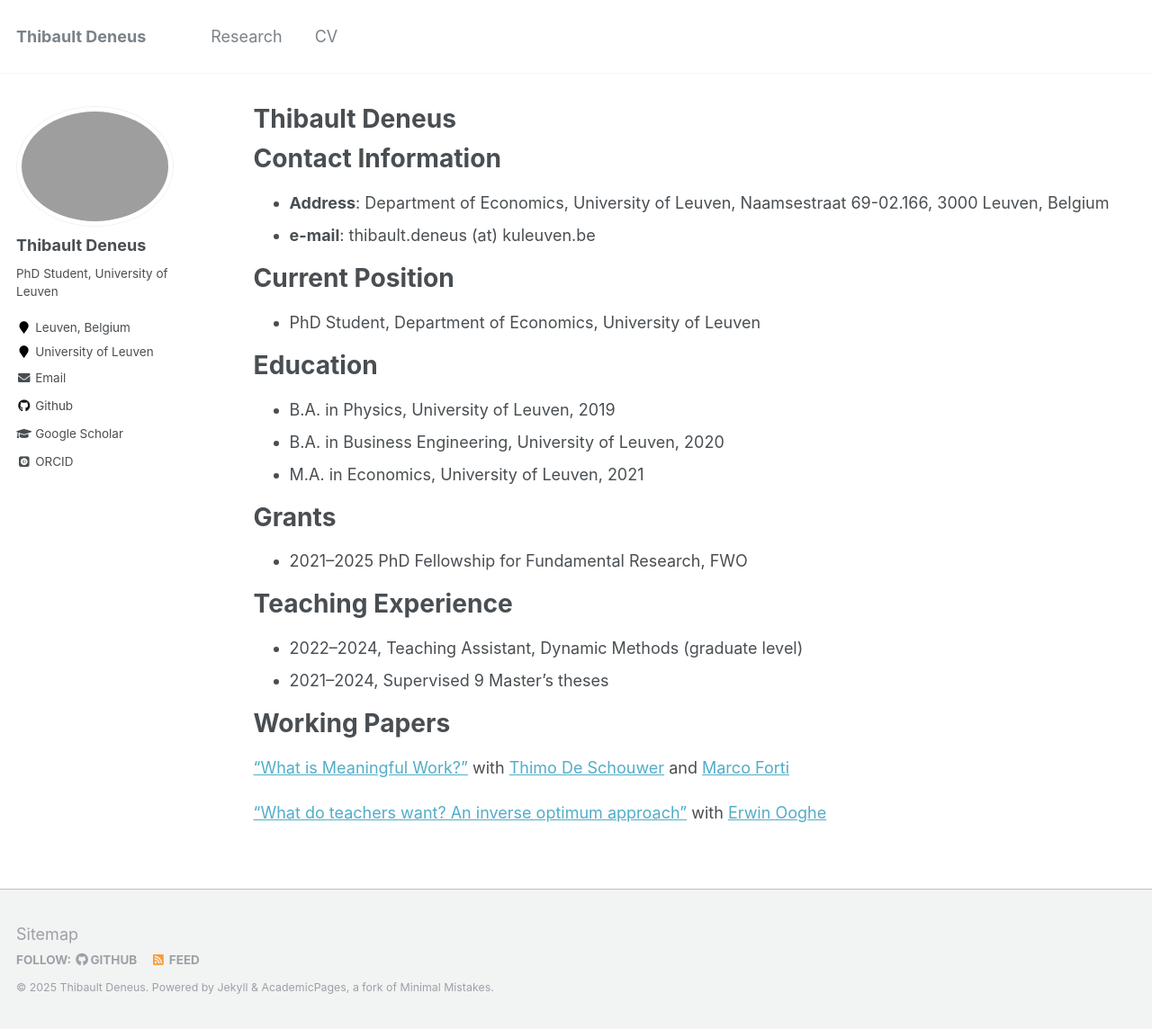
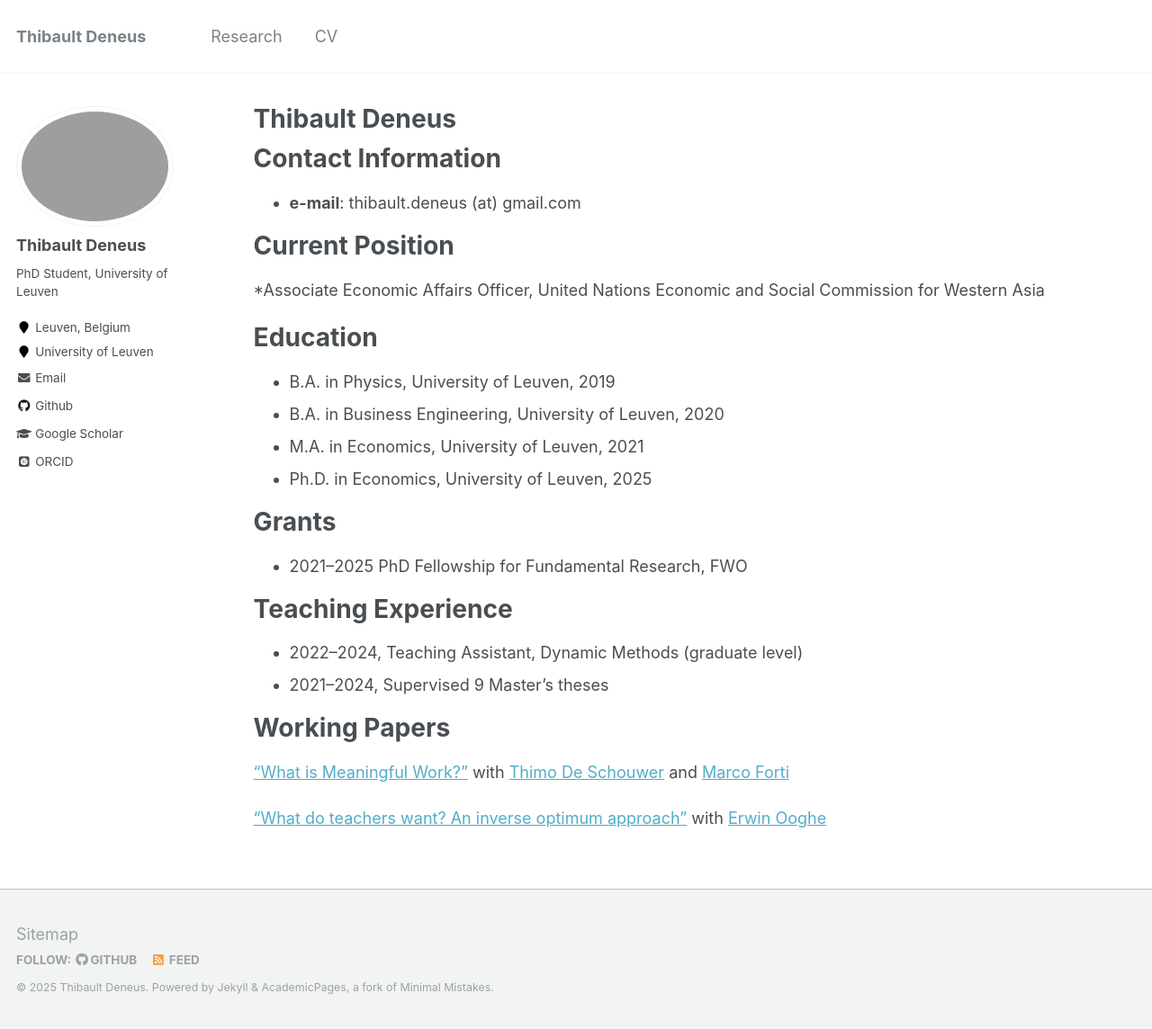
Before and after one commit to ThibaultDeneus/thibaultdeneus.github.io, a Jekyll site: the page built from _pages/cv.md, in a window 1280 px wide and 1144 px high. Shown: the whole window at 90% size. Built offline with Jekyll 4.4.1, drawn with Linux system fonts in a browser that asks for light colours; some web fonts are replaced.

```diff
--- a/_pages/cv.md
+++ b/_pages/cv.md
@@ -11,19 +11,18 @@ redirect_from:
 
 Contact Information
 ======
-* **Address**: Department of Economics, University of Leuven, Naamsestraat 69-02.166, 3000 Leuven, Belgium
-* **e-mail**: thibault.deneus (at) kuleuven.be
+* **e-mail**: thibault.deneus (at) gmail.com
 
 Current Position
 ======
-* PhD Student, Department of Economics, University of Leuven
-
+*Associate Economic Affairs Officer, United Nations Economic and Social Commission for Western Asia
 
 Education
 ======
 * B.A. in Physics, University of Leuven, 2019
 * B.A. in Business Engineering, University of Leuven, 2020
 * M.A. in Economics, University of Leuven, 2021
+* Ph.D. in Economics, University of Leuven, 2025
 
 
 
```
Also changed, not shown: _pages/about.md (+2 -2 lines).
